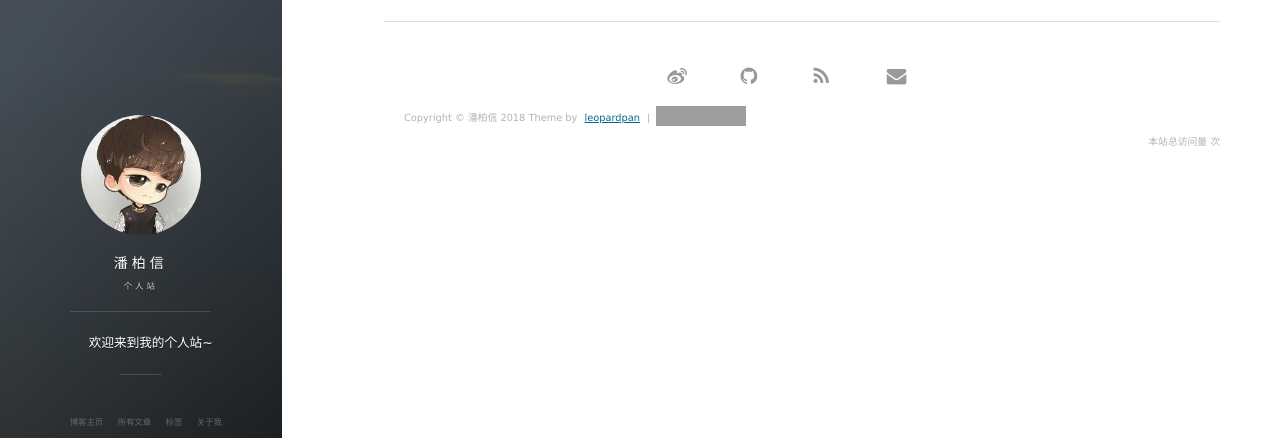
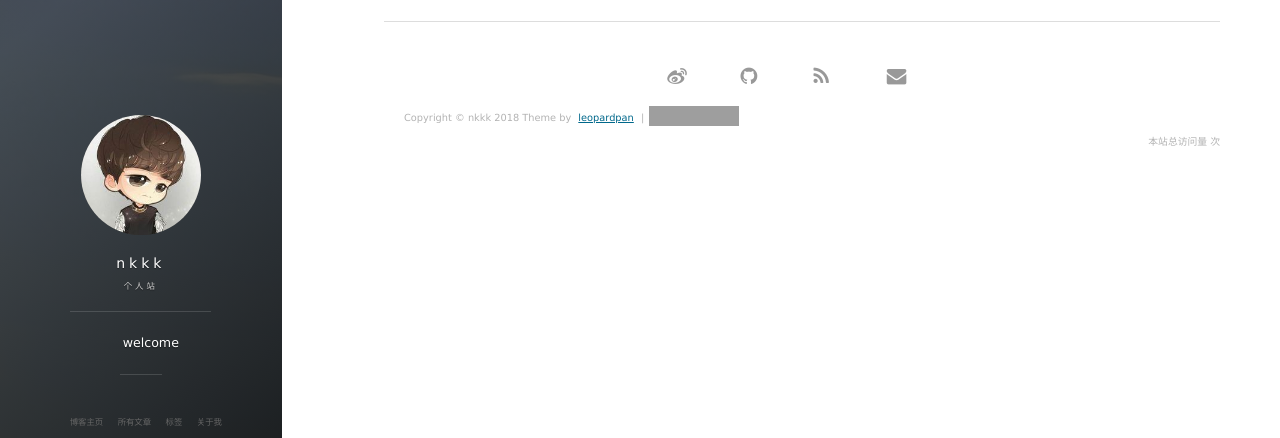
Before and after one commit to inkpgk/inkpgk.github.io, a Jekyll site: the page built from tags.html, in a window 1280 px wide. Shown: the part 173-611 px from the top of the page. Built offline with Jekyll 4.4.1, drawn with Linux system fonts in a browser that asks for light colours; nearby versions of some CDN libraries; comment, search, counter and statistics services are not loaded; grey boxes are pictures that could not be loaded.

Commit message:
Update _config.yml

```diff
--- a/_config.yml
+++ b/_config.yml
@@ -1,12 +1,12 @@
 # Basic
-title: 潘柏信
+title: nkkk
 subtitle: 个人站
-description: 欢迎来到我的个人站~
+description: welcome
 # 头像里面的标题
-avatarTitle: leopardpan
+avatarTitle: kk
 # 头像里面的描述
-avatarDesc: iOS / 机器学习
-url: "http://baixin.io"
+avatarDesc: 无
+url: "http://www.xiaobaozi.xyz"
 
 # Comment
 comment:
@@ -15,31 +15,21 @@ comment:
 
 # Social
 social:
-    weibo: 5366874726
-    github: leopardpan
+    weibo: 无
+    github: inkpgk
     # twitter:
-    mail: leopardpan@icloud.com
+    mail: 无
 
 # 百度统计
-# 使用博客模板请去掉或者更换 id
 baidu:
-    id: 8ba1c6be0953b6f9c2ba38e57f615421
+
 
 # Google Analytics
-# 使用博客模板请去掉或者更换 id
 ga:
-    id: UA-84134159-3
     host: auto
 
 
-# 《----------------- 上面的信息修改成你自己的 ---------------------------》
-#
-#
-#  _post/ 下的文章更换成你自己的文章
-#  帮忙star一下，感谢~😆 地址： https://github.com/leopardpan/leopardpan.github.io
-#
-#
-# 《--------------- 下面的信息可以自行选择是否修改 ------------------------》
+
 
 
 permalink: /:year/:month/:title/
```
